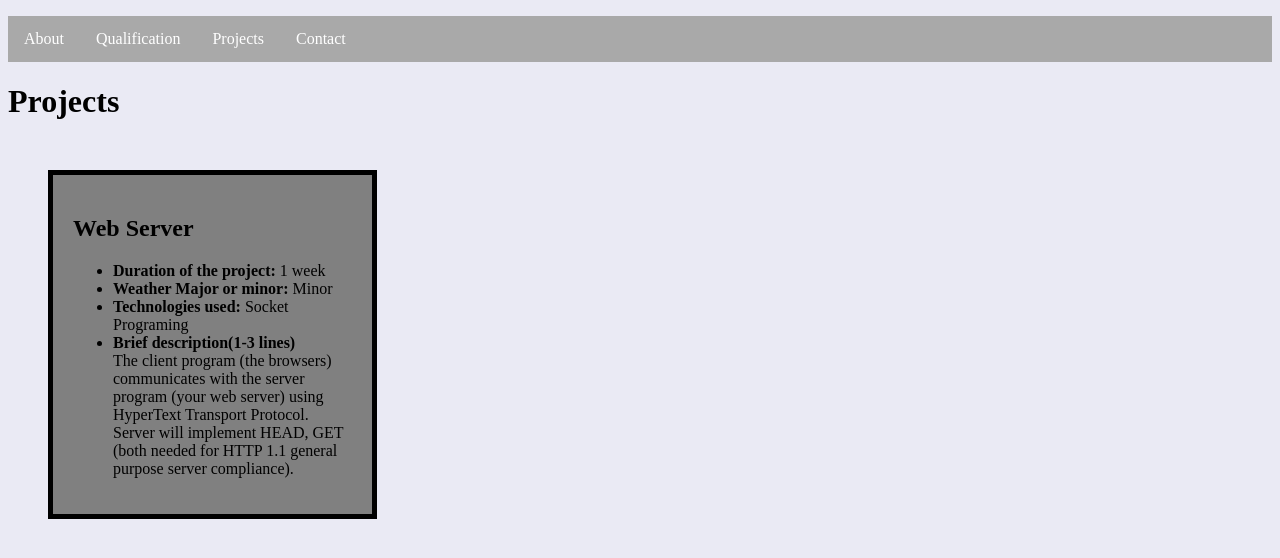
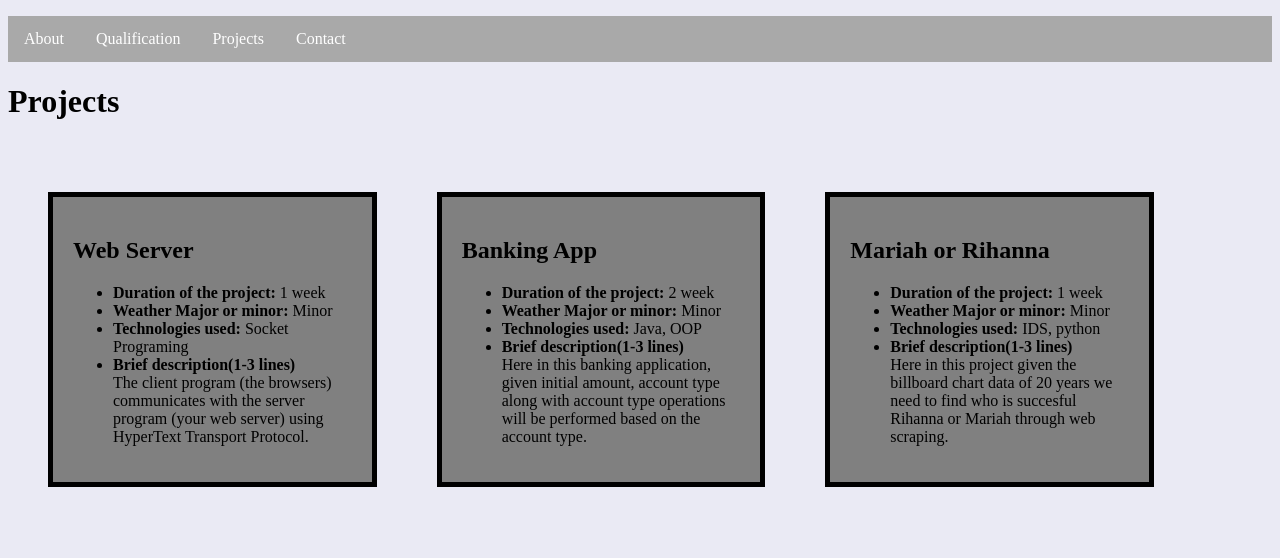
Before and after one commit to Bhavana-Thumma/htmlProfile, a PHP site: page /Projects.html in a window 1280 px wide. Shown: the top 558 px of the page. Run offline with PHP 8.4, Linux system fonts and the light colour scheme.

Commit message:
Added icon and projects

```diff
--- a/Contact.html
+++ b/Contact.html
@@ -33,8 +33,10 @@ Your whatsapp Number/Contact number( if you feel necessary) -->
         <div class="links">
             <a href="https://github.com/Thumma-Bhavana"><button style="font-size:24px">Github <i class="fa fa-github"></i></button></a>
             <a href="https://www.linkedin.com/in/bhavanathumma/"><button style="font-size:24px">Linkedin <i class="fa fa-linkedin-square"></i></button></a>
-            <a href="https://www.hackerrank.com/bhavanathumma31"><button style='font-size:24px'>Hackerrank <i class='fa fa-hackerrank'></i></button></a>
+            <a href="https://www.hackerrank.com/bhavanathumma31"><button style='font-size:24px'>Hackerrank <span class="iconify" data-icon="simple-icons:hackerrank" data-inline="false"></span></button></a>
             <a href = "mailto:bhavanathumma3@msitprogram.net" ><button style='font-size:24px'>Mail <i class="fa fa-google"></i></button></a>
+            <script src="https://code.iconify.design/1/1.0.7/iconify.min.js"></script>
+
 
         </div >
         <!-- <form action="mailto:bhavanathumma3@msitprogram.net" method="post" enctype="text/plain">
--- a/Nav.css
+++ b/Nav.css
@@ -46,6 +46,7 @@ ul.n1 {
   border: 5px solid black;
   background-color:grey;
   align-content: center;
+  float:left;
   width: 26%;
   padding: 20px;
   margin-top: 50px;
@@ -60,6 +61,7 @@ ul.n1 {
 @media screen and (max-width: 992px) {
 .proj {
 width: 60%;
+background-color: hotpink;
 }
 }
 @media screen and (max-width: 600px) {
--- a/Projects.html
+++ b/Projects.html
@@ -33,8 +33,33 @@ Brief description(1-3 lines) -->
                 <li><strong>Technologies used:</strong> Socket Programing</li>
                 <li><strong>Brief description(1-3 lines)</strong><br>
                 The client program (the browsers) communicates
-                with the server program (your web server) using HyperText Transport Protocol. Server
-                will implement HEAD, GET (both needed for HTTP 1.1 general purpose server compliance).
+                with the server program (your web server) using HyperText Transport Protocol.
+                </li>
+              </ul>
+        </div>
+
+        <div class="proj">
+            <h2>Banking App</h2>
+            <ul>
+                <li><strong>Duration of the project:</strong> 2 week</li>
+                <li><strong>Weather Major or minor:</strong> Minor</li>
+                <li><strong>Technologies used:</strong> Java, OOP</li>
+                <li><strong>Brief description(1-3 lines)</strong><br>
+                    Here in this banking application, given initial amount, account type along with account type operations will be performed
+                    based on the account type.
+                </li>
+              </ul>
+        </div>
+
+        <div class="proj">
+            <h2>Mariah or Rihanna</h2>
+            <ul>
+                <li><strong>Duration of the project:</strong> 1 week</li>
+                <li><strong>Weather Major or minor:</strong> Minor</li>
+                <li><strong>Technologies used:</strong> IDS, python</li>
+                <li><strong>Brief description(1-3 lines)</strong><br>
+                    Here in this project given the billboard chart data of 20 years we need to find who is
+                    succesful Rihanna or Mariah through web scraping.
                 </li>
               </ul>
         </div>
```
